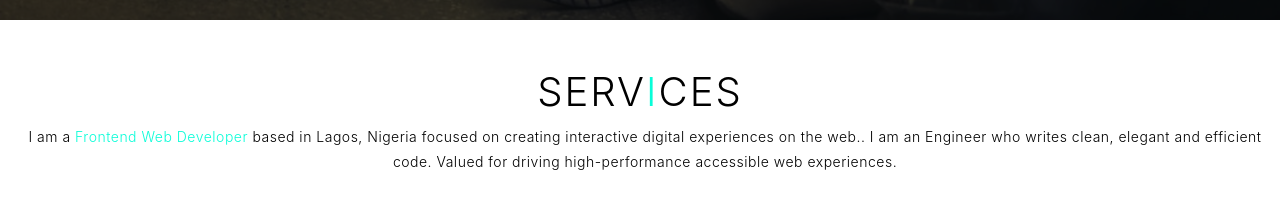
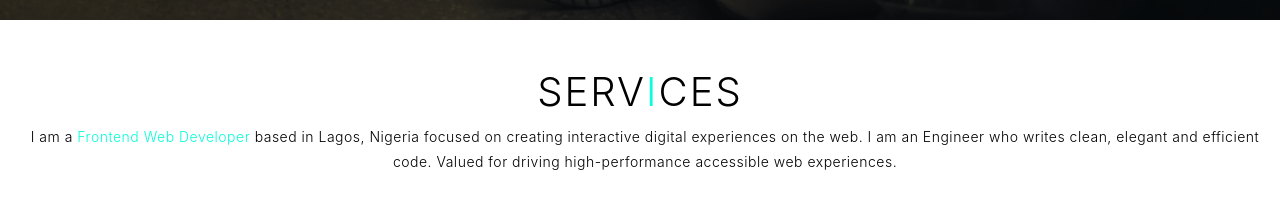
Before and after one commit to TopBoy7/Portfolio, a plain HTML site: page index.html in a window 1280 px wide. Shown: the part 780-1004 px from the top of the page. Drawn offline with nearby package versions, Linux system fonts and the light colour scheme.

Commit message:
Update index.html

```diff
--- a/index.html
+++ b/index.html
@@ -73,7 +73,7 @@
       <div class="service-top">
         <h1 class="section-title">Serv<span>i</span>ces</h1>
         <p>I am a <span>Frontend Web Developer</span> based in Lagos, Nigeria focused on
-          creating interactive digital experiences on the web..
+          creating interactive digital experiences on the web.
           I am an Engineer who writes clean, elegant and efficient code.
           Valued for driving high-performance accessible web
           experiences.</p>
```
